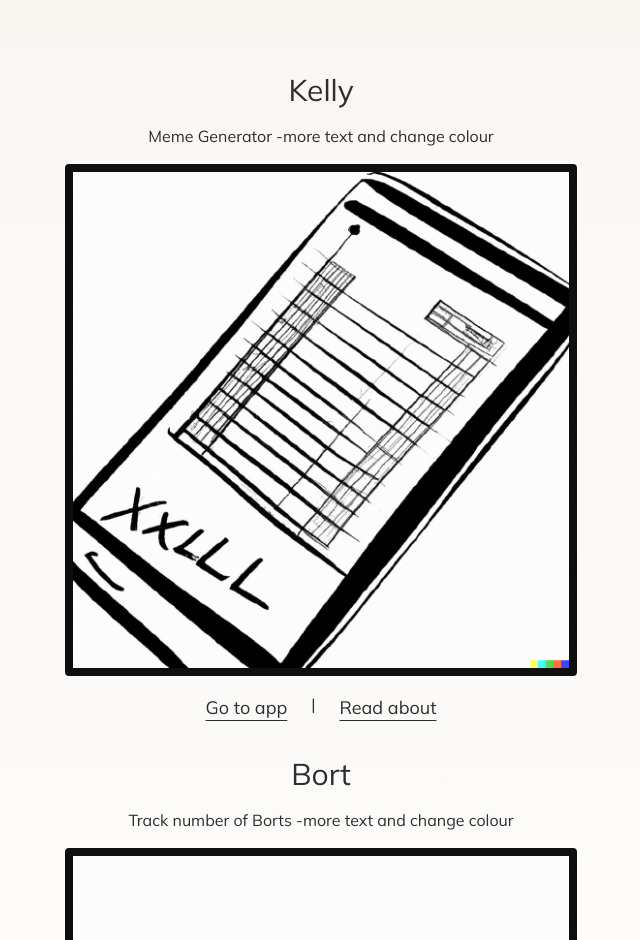
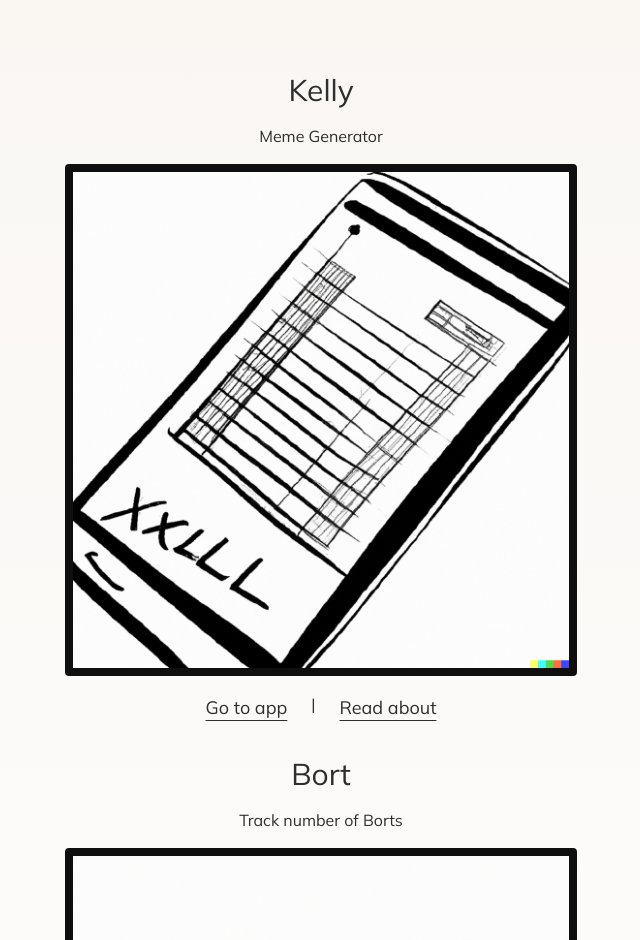
Before and after one commit to alastair-smith/website, a Next.js app in the folder frontend/: page / in a window 1280 px wide. Shown: the part 609-1549 px from the top of the page, without its empty margins (319-959 px from the left). Built offline with nearby package versions, Linux system fonts and the light colour scheme.

Commit message:
hide placeholder text

```diff
--- a/frontend/src/app/bort/about/page.tsx
+++ b/frontend/src/app/bort/about/page.tsx
@@ -46,8 +46,6 @@ export default function Page() {
 
       <section className="mb-huge ease-in duration-300">
         <h1 className="uppercase font-bold text-4xl mb-huge">Kelly</h1>
-        <p className="my-medium">Lorem ipsum</p>
-
         <div className="flex flex-col items-center my-large">
           <iframe
             src="https://www.youtube.com/embed/Au1He0_eCkw"
@@ -58,11 +56,11 @@ export default function Page() {
           />
         </div>
       </section>
-      <section>
+      {/* <section>
         <h2 className="font-bold text-2xl">How does it work?</h2>
 
         <p>I&apos;m going to go into a bit of technical detail here.</p>
-      </section>
+      </section> */}
     </div>
   );
 }
--- a/frontend/src/app/kelly/about/page.tsx
+++ b/frontend/src/app/kelly/about/page.tsx
@@ -73,9 +73,9 @@ export default function Page() {
         </div>
       </section>
       <section>
-        <h2 className="font-bold text-2xl">How does it work?</h2>
+        {/* <h2 className="font-bold text-2xl">How does it work?</h2>
 
-        <p>I&apos;m going to go into a bit of technical detail here.</p>
+        <p>I&apos;m going to go into a bit of technical detail here.</p> */}
 
         <div className="flex flex-col items-center mt-huge">
           <iframe
--- a/frontend/src/app/page.tsx
+++ b/frontend/src/app/page.tsx
@@ -45,7 +45,7 @@ export default function Home() {
       <div className="flex flex-col items-center">
         <div className="max-w-reading mx-medium py-medium flex flex-col items-center space-y-4">
           <h2 className="text-3xl">Kelly</h2>
-          <span>Meme Generator -more text and change colour</span>
+          <span>Meme Generator</span>
           <Image
             src="/excel.png"
             alt="excel"
@@ -64,7 +64,7 @@ export default function Home() {
       <div className="flex flex-col items-center">
         <div className="max-w-reading mx-medium py-medium flex flex-col items-center space-y-4">
           <h2 className="text-3xl">Bort</h2>
-          <span>Track number of Borts -more text and change colour</span>
+          <span>Track number of Borts</span>
           <Image
             src="/bort-licence.png"
             alt="bort"
```
